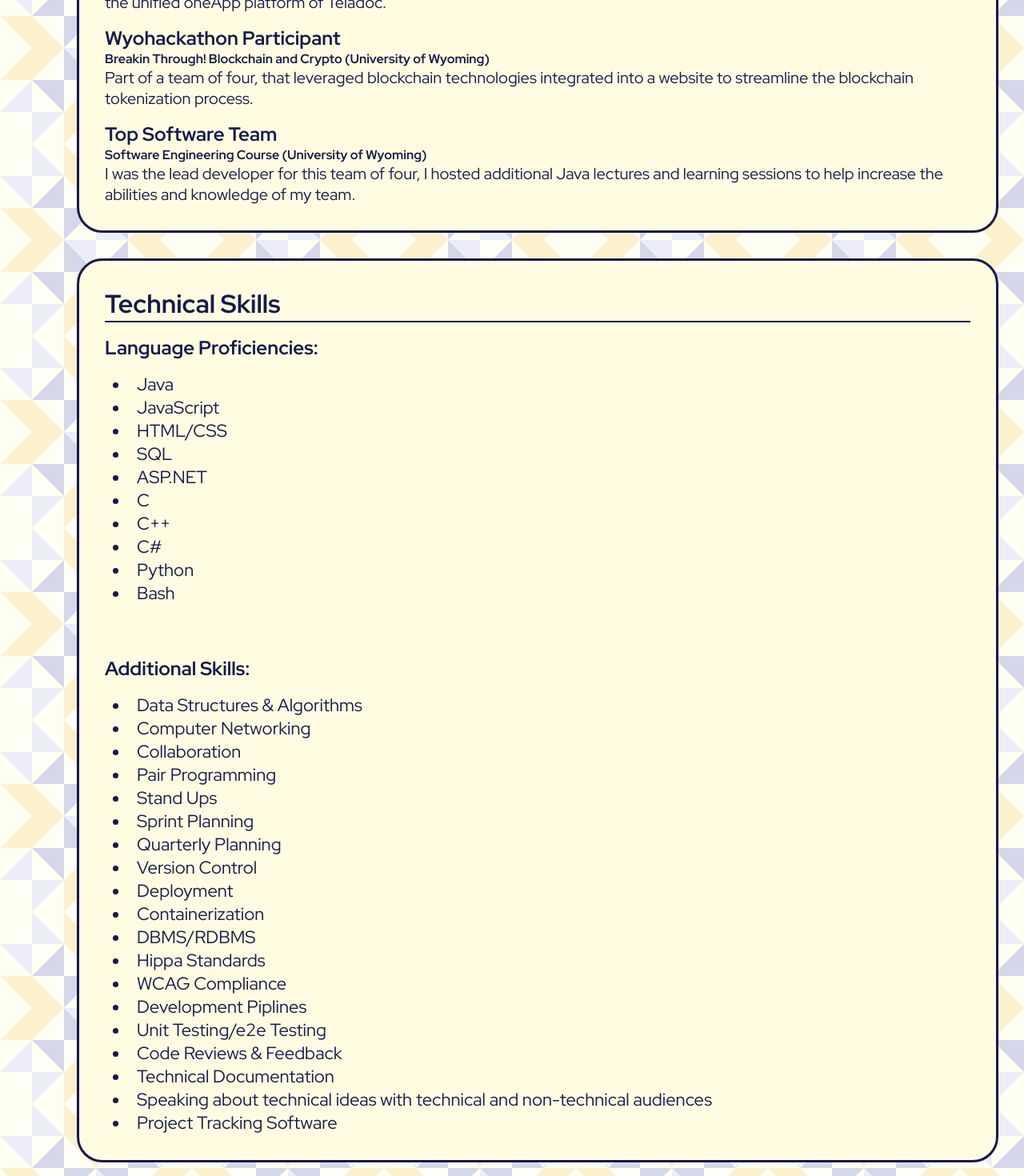
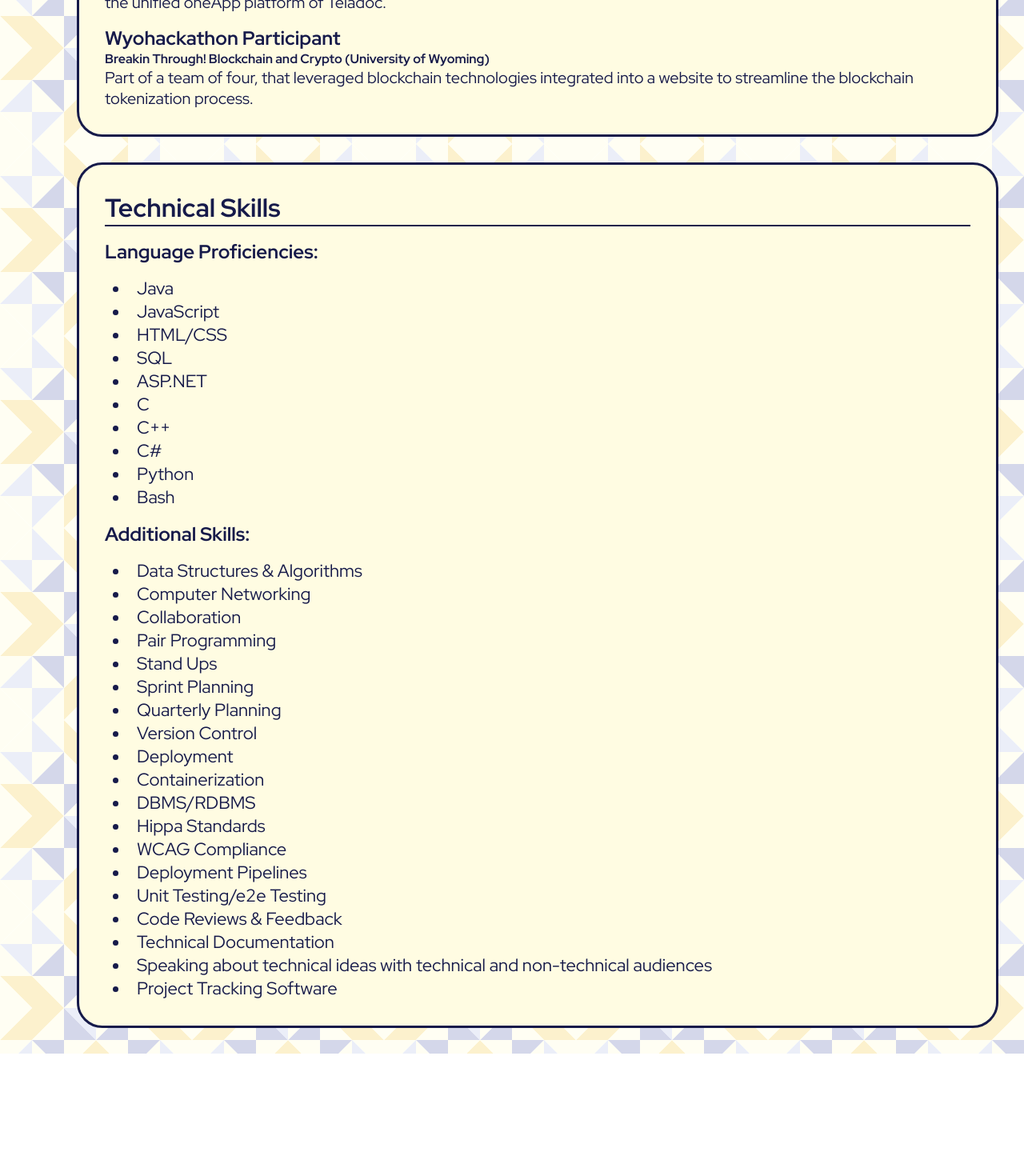
Before and after one commit to caledep/caledep.github.io, a Vue app: page /education in a window 1280 px wide. Shown: the part 1020-2490 px from the top of the page at 80% size. After the commit the page ends 2337 px from the top, so only its background shows below. Built offline with nearby package versions, Linux system fonts and the light colour scheme.

Commit message:
minopr content updates, adding meta tag for google site verification.

```diff
--- a/src/assets/education.json
+++ b/src/assets/education.json
@@ -93,7 +93,7 @@
       { "skill": "DBMS/RDBMS" },
       { "skill": "Hippa Standards" },
       { "skill": "WCAG Compliance" },
-      { "skill": "Development Piplines" },
+      { "skill": "Deployment Pipelines" },
       { "skill": "Unit Testing/e2e Testing" },
       { "skill": "Code Reviews & Feedback" },
       { "skill": "Technical Documentation" },
--- a/src/components/TimelineItem.vue
+++ b/src/components/TimelineItem.vue
@@ -173,6 +173,8 @@ watch(
     }
   }
   .date:hover {
+    transition: 0.4s;
+
     background-color: $dark-alt;
   }
   .event {
--- a/src/views/Education.vue
+++ b/src/views/Education.vue
@@ -55,11 +55,11 @@
               <h4>{{ json.achi.desc2.event }}</h4>
               <p>{{ json.achi.desc2.desc }}</p>
             </div>
-            <div>
+            <!-- <div>
               <h2>{{ json.achi.desc3.title }}</h2>
               <h4>{{ json.achi.desc3.event }}</h4>
               <p>{{ json.achi.desc3.desc }}</p>
-            </div>
+            </div> -->
           </div>
         </div>
       </div>
@@ -138,9 +138,9 @@ main {
         padding-top: $pad_half;
         padding-bottom: $pad_half;
       }
-      div:last-child h2 {
-        padding-top: $pad_double;
-      }
+      // div:last-child h2 {
+      //   padding-top: $pad_double;
+      // }
     }
   }
   @media (max-width: $media_width) {
--- a/src/views/Home.vue
+++ b/src/views/Home.vue
@@ -1,5 +1,11 @@
 <template>
   <main class="home-page">
+    <head>
+      <meta
+        name="google-site-verification"
+        content="Zk0ePp5L5G3Zi0VC4g_6m3GWsNlbmj4ArVE0vRFXk9Y"
+      />
+    </head>
     <InfoImage
       :image="image"
       :useIntroBlock="true"
```
